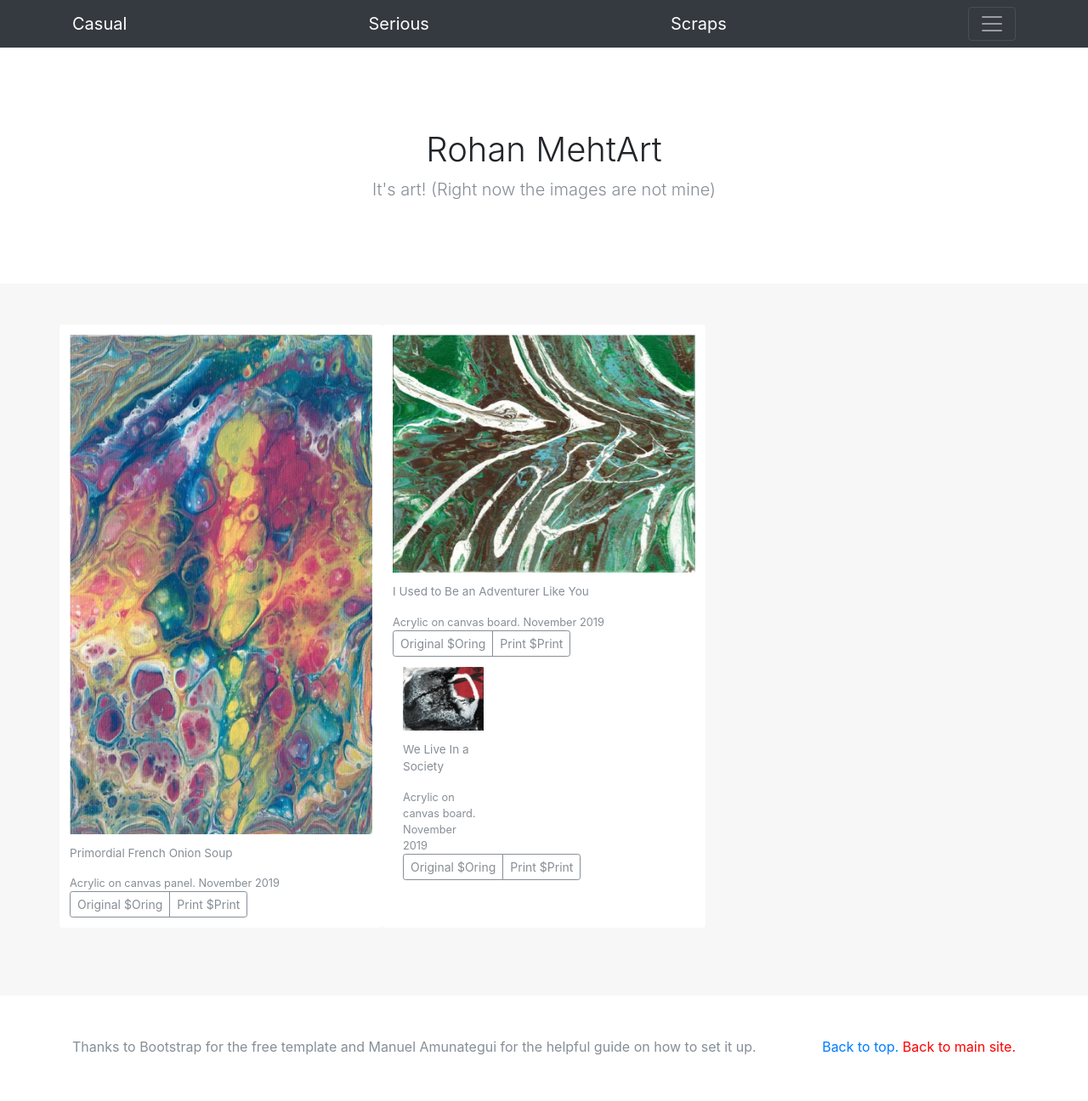
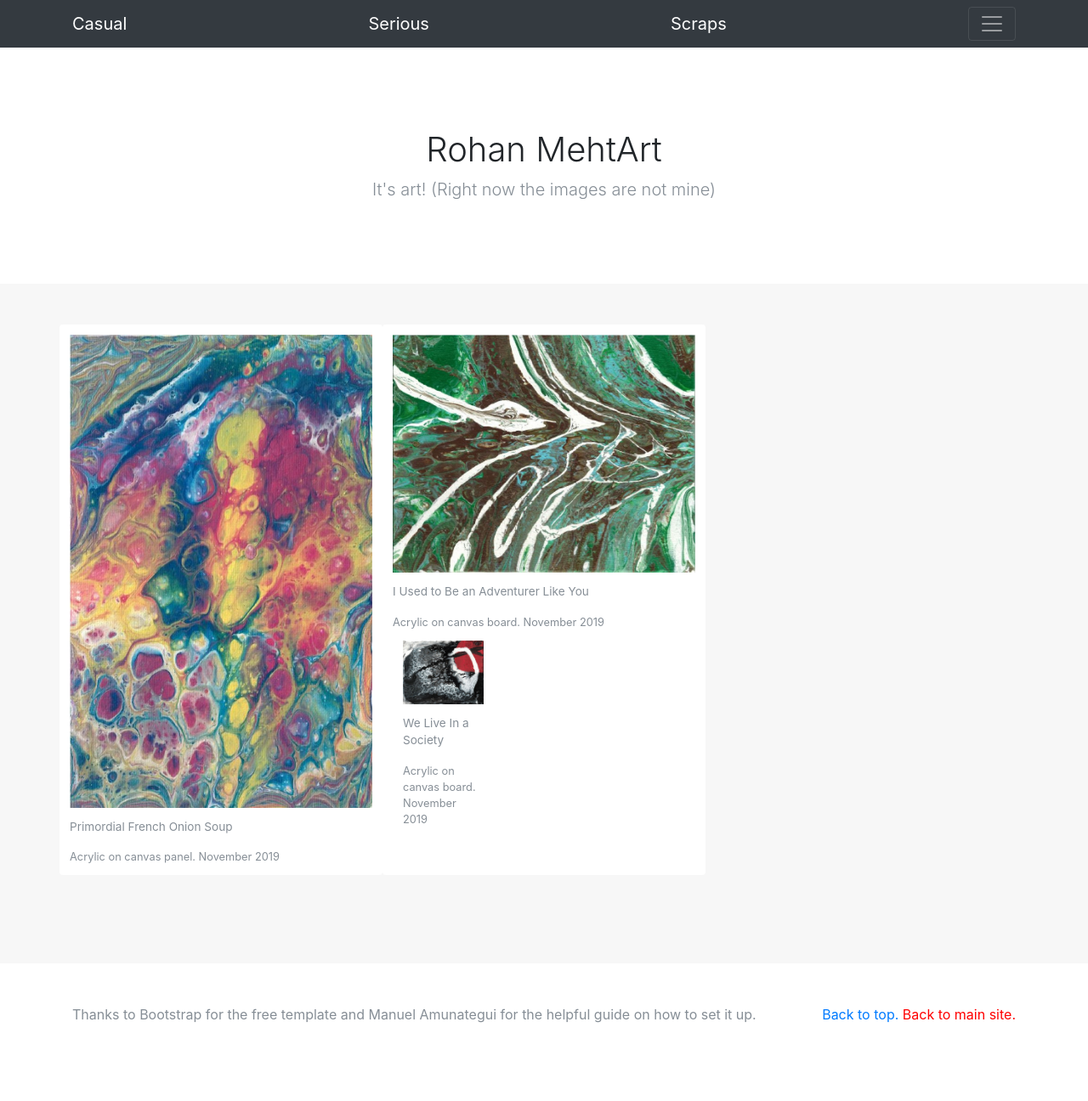
Before and after one commit to rohansmehta/rohansmehta.github.io, a Jekyll site: the page art/index.html, which Jekyll copies as it is, in a window 1280 px wide. Shown: the whole page at 85% size. Built offline with Jekyll 4.4.1, drawn with Linux system fonts in a browser that asks for light colours; nearby versions of some CDN libraries; after the commit the page ends 1258 px from its top, so only the background shows below that.

Commit message:
commented out price options because it's a bit too early for that

```diff
--- a/art/index.html
+++ b/art/index.html
@@ -66,10 +66,10 @@
               <div class="d-flex justify-content-between align-items-center">
                 </div>
                 <small class="text-muted">Acrylic on canvas panel. November 2019</small>
-                <div class="btn-group">
+               <!-- <div class="btn-group">
                   <button type="button" class="btn btn-sm btn-outline-secondary">Original $Oring</button>
                   <button type="button" class="btn btn-sm btn-outline-secondary">Print $Print</button>
-              </div>
+              </div> -->
             </div>
               <div class="card">
               <img src="https://github.com/rohansmehta/rohansmehta.github.io/raw/master/art/images/i-used-to-be-an-adventurer-like-you.jpg" title="Then I took an arrow to the knee." style="width:100%; height:100%;"
@@ -78,21 +78,21 @@
               <div class="d-flex justify-content-between align-items-center">
                 </div>
                 <small class="text-muted">Acrylic on canvas board. November 2019</small>
-                <div class="btn-group">
+              <!-- <div class="btn-group">
                   <button type="button" class="btn btn-sm btn-outline-secondary">Original $Oring</button>
                   <button type="button" class="btn btn-sm btn-outline-secondary">Print $Print</button>
-              </div>
+              </div> -->
                 <div class="card">
               <img src="https://github.com/rohansmehta/rohansmehta.github.io/raw/master/art/images/we-live-in-a-society.jpg" title="Need to come up with some alt text here." style="width:100%; height:100%;"
                    data-toggle="modal" data-target="#myModal">
               <p class="card-text">We Live In a Society</p>
               <div class="d-flex justify-content-between align-items-center">
-                </div>
+              </div>
                 <small class="text-muted">Acrylic on canvas board. November 2019</small>
-                <div class="btn-group">
+              <!-- <div class="btn-group">
                   <button type="button" class="btn btn-sm btn-outline-secondary">Original $Oring</button>
                   <button type="button" class="btn btn-sm btn-outline-secondary">Print $Print</button>
-              </div>
+              </div> -->
           </div>
 
         </div>
```
